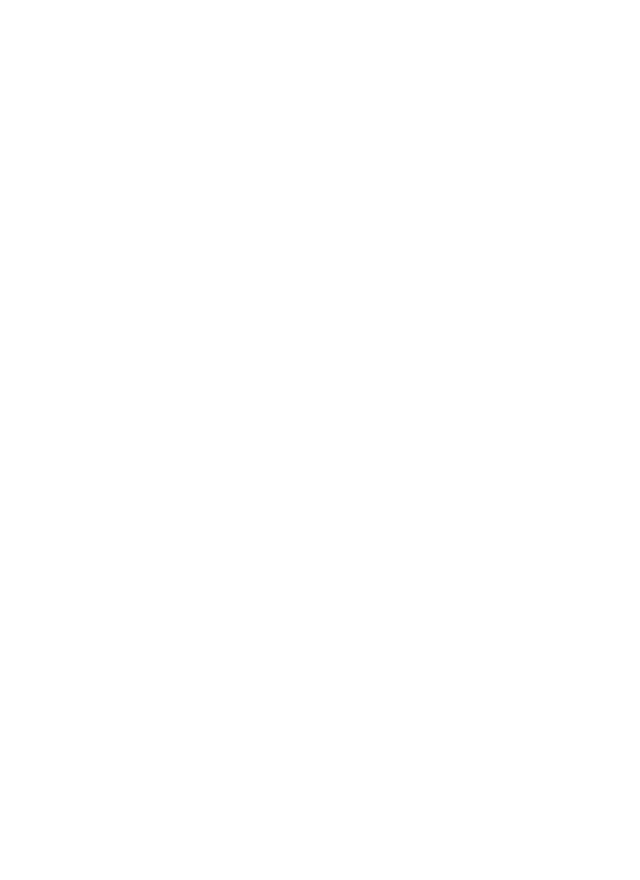
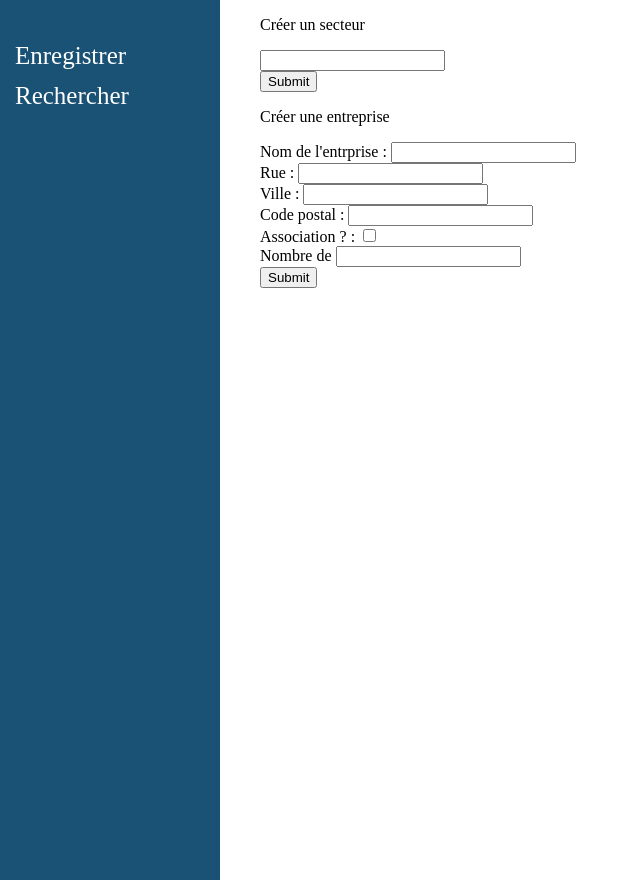
Before and after one commit to fontaipi/LP-MI-PHP, a PHP site: page /view.php in a window 1280 px wide. Before the commit the part shown is empty. Shown: the whole page, without its empty margins (0-640 px from the left). Run offline with PHP 8.4, Linux system fonts and the light colour scheme.

Commit message:
menu + formulaires

```diff
--- /dev/null
+++ b/View/style.css
@@ -0,0 +1,27 @@
+.menu {
+  height: 100%;
+  width: 220px;
+  position: fixed;
+  z-index: 1;
+  top: 0;
+  left: 0;
+  background-color: #1a5276;
+  overflow-x: hidden;
+  padding-top: 20px; }
+  .menu ul {
+    list-style: none;
+    padding: 0; }
+  .menu a {
+    padding: 6px 15px;
+    text-decoration: none;
+    font-size: 25px;
+    color: #ffffff;
+    display: block; }
+    .menu a:hover {
+      background: #5dade2; }
+
+.content {
+  padding: 0 2rem;
+  margin-left: 220px; }
+
+/*# sourceMappingURL=style.css.map */
--- /dev/null
+++ b/View/style.scss
@@ -0,0 +1,34 @@
+
+.menu {
+  height: 100%;
+  width: 220px;
+  position: fixed;
+  z-index: 1;
+  top: 0;
+  left: 0;
+  background-color:  #1a5276 ;
+  overflow-x: hidden;
+  padding-top: 20px;
+
+  ul {
+    list-style: none;
+    padding: 0;
+  }
+  a {
+    padding: 6px 15px;
+    text-decoration: none;
+    font-size: 25px;
+    color: #ffffff;
+    display: block;
+
+    &:hover {
+      background:  #5dade2 ;
+
+    }
+  }
+}
+
+.content {
+  padding: 0 2rem;
+  margin-left: 220px;
+}
--- a/View/view.php
+++ b/View/view.php
@@ -1 +1,52 @@
-<?php
+<!doctype html>
+<html lang="fr">
+<head>
+    <link rel="stylesheet" href="style.css">
+    <meta charset="UTF-8">
+    <meta name="viewport"
+          content="width=device-width, user-scalable=no, initial-scale=1.0, maximum-scale=1.0, minimum-scale=1.0">
+    <meta http-equiv="X-UA-Compatible" content="ie=edge">
+    <title>Backoffice LP</title>
+</head>
+<body>
+<div class="menu">
+    <nav>
+        <ul>
+            <a href="#"><li>Enregistrer</li></a>
+            <a href="#"><li>Rechercher</li></a>
+        </ul>
+    </nav>
+</div>
+    <div class="content">
+        <form method="post" action="">
+            <p>Créer un secteur</p>
+            <input type="text">
+            <br>
+            <input type="submit">
+        </form>
+
+        <form method="post" action="">
+            <p>Créer une entreprise</p>
+            <label for="libelle">Nom de l'entrprise : </label>
+            <input id="libelle" type="text">
+            <br>
+            <label for="rue">Rue : </label>
+            <input id="rue" type="text">
+            <br>
+            <label for="ville">Ville : </label>
+            <input id="ville" type="text">
+            <br>
+            <label for="cpostal">Code postal : </label>
+            <input id="cpostal" type="text">
+            <br>
+            <label id="isAsso" >Association ? : </label>
+            <input id="isAsso" type="checkbox">
+            <br>
+            <label for="nbMembre">Nombre de </label>
+            <input  id="nbMembre" type="number">
+            <br>
+            <input type="submit">
+        </form>
+    </div>
+</body>
+</html>
```
Also changed, not shown: 1 other file.
